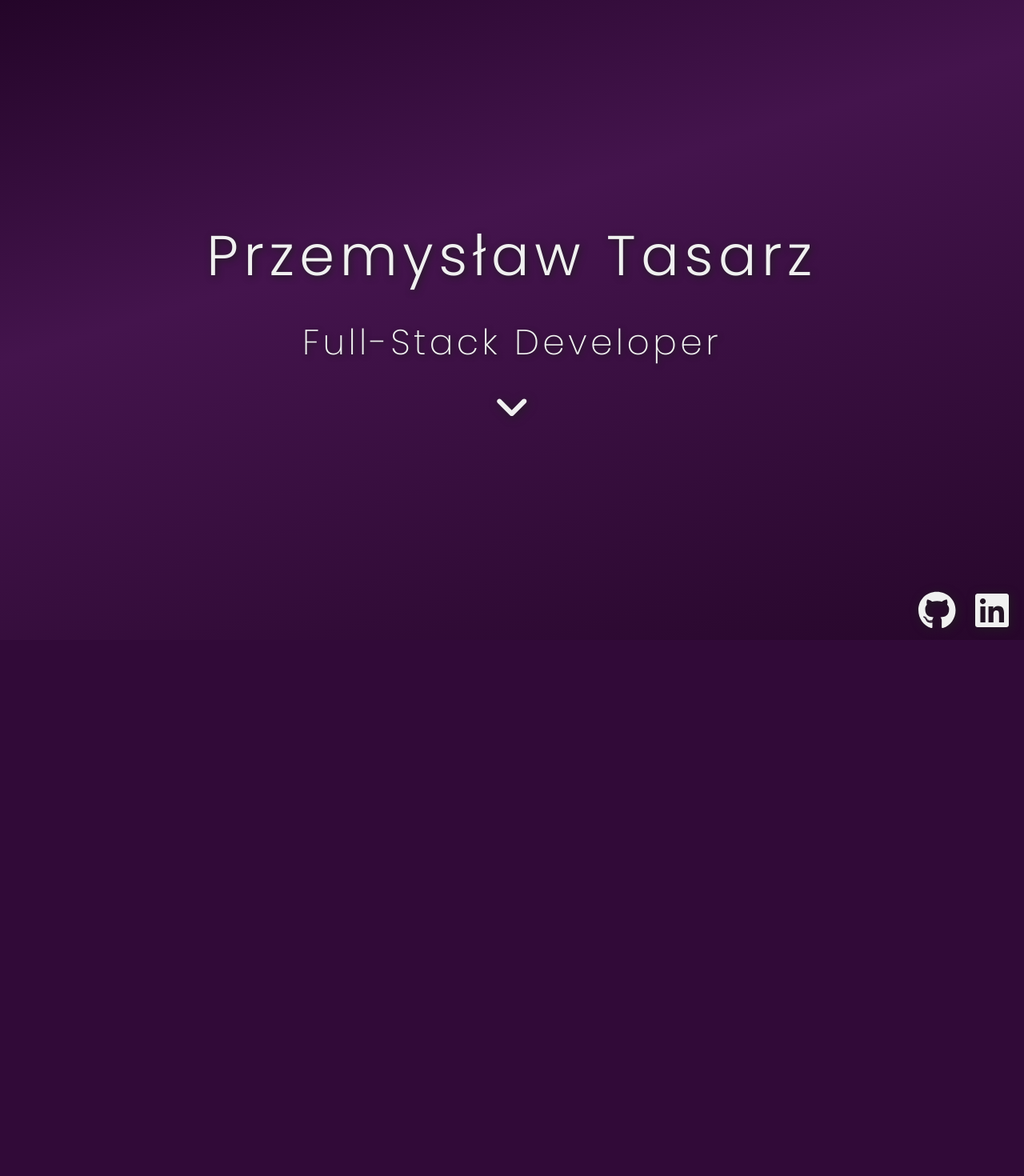
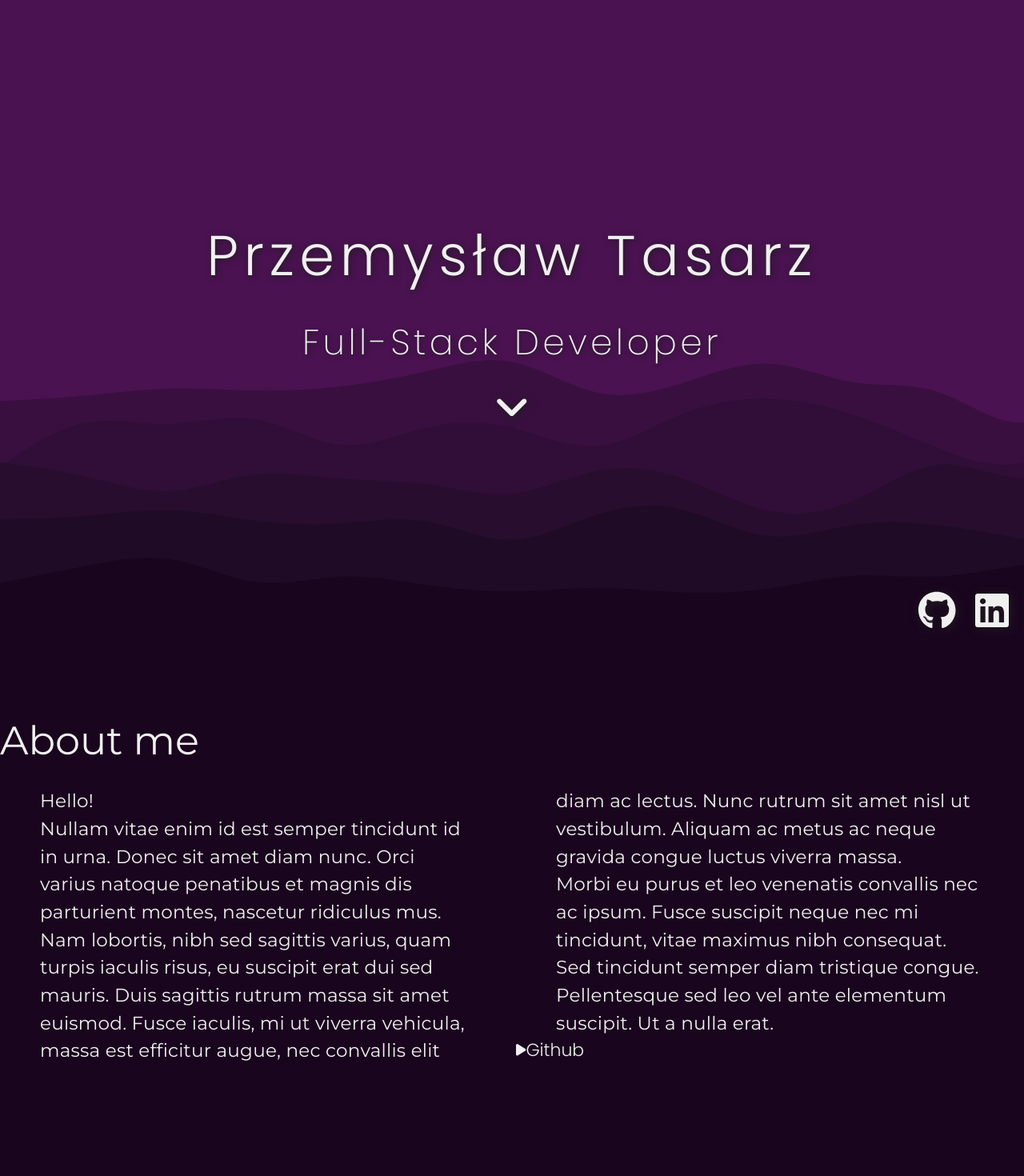
Before and after one commit to TheTasak/Portfolio, a React (Vite) app: page / in a window 1280 px wide. Shown: the top 1470 px of the page at 80% size. Built offline with nearby package versions, Linux system fonts and the light colour scheme.

Commit message:
about me template section (in progress)

```diff
--- a/index.html
+++ b/index.html
@@ -5,7 +5,7 @@
     <link rel="icon" type="image/svg+xml" href="/vite.svg" />
     <link rel="preconnect" href="https://fonts.googleapis.com">
     <link rel="preconnect" href="https://fonts.gstatic.com" crossorigin>
-    <link href="https://fonts.googleapis.com/css2?family=Poppins:ital,wght@0,200;0,300;1,100&display=swap" rel="stylesheet">
+    <link href="https://fonts.googleapis.com/css2?family=Montserrat:wght@300;400;600&family=Poppins:ital,wght@0,200;0,300;1,100&display=swap" rel="stylesheet">
     <script defer src="app.tsx"></script>
     <meta name="viewport" content="width=device-width, initial-scale=1.0" />
     <title>Portfolio</title>
--- a/src/App.scss
+++ b/src/App.scss
@@ -1,7 +1,32 @@
+@import './variables.scss';
+
 body {
   margin: 0;
 
   .App {
     width: 100%;
   }
+  .box-center {
+    display: flex;
+    flex-direction: row;
+    flex-wrap: wrap;
+    overflow: hidden;
+
+    align-content: center;
+    justify-content: center;
+  }
+  .content-center {
+    display: flex;
+    flex-direction: column;
+    align-content: center;
+    row-gap: 1rem;
+
+    text-align: center;
+    color: $mainFontColor;
+    font-size: 3rem;
+  }
+
+  .hidden {
+    opacity: 0;
+  }
 }
--- a/src/components/About/About.scss
+++ b/src/components/About/About.scss
@@ -1,24 +1,37 @@
 @import '../../variables.scss';
 
 .about {
-    padding-top: 2000px;
-    background-color: rgb(49, 10, 56);
+    min-height: 100vh;
+    padding-top: 4rem;
+    background-color: #1a051e;
 
-    .content-center {
-        display: flex;
-        flex-direction: column;
-        align-content: center;
-        row-gap: 1rem;
-
-        text-align: center;
-        color: $mainFontColor;
-        font-size: 3rem;
-    }
     .hidden {
-        opacity: 0;
-        transition: 2s all ease-out;
+        transform: translateX(-25%);
+        transition: 2s all ease-in-out;
     }
     .hidden.show {
+        transform: translateX(0);
         opacity: 1;
     }
+
+    .text-header {
+        text-align: left;
+        font-family: 'Montserrat';
+        font-size: 0.75em;
+    }
+
+    .content {
+        column-count: 2;
+        column-gap: 10px;
+
+        .description {
+            font-family: 'Montserrat';
+            font-weight: 400;
+            font-size: 0.35em;
+            text-align: left;
+            letter-spacing: 0.01em;
+            line-height: 1.5em;
+            padding: 0 50px;
+        }
+    }
 }
--- a/src/components/About/About.tsx
+++ b/src/components/About/About.tsx
@@ -1,12 +1,23 @@
 import "./About.scss";
+import Skill from "./Skill";
+import { faGithub, faLinkedin } from '@fortawesome/free-brands-svg-icons';
 
 const About = () => {
 
     return (
         <div className="about" id="about">
             <div className="content-center">
-                <div className="text-main hidden">Przemysław Tasarz</div>
-                <div className="text-sub hidden">Full-Stack Developer</div>
+                <div className="text-header hidden">About me</div>
+                <div className="content hidden">
+                    <div className="description">Hello!<br></br>
+                        Nullam vitae enim id est semper tincidunt id in urna. Donec sit amet diam nunc. Orci varius natoque penatibus et magnis dis parturient montes, nascetur ridiculus mus. Nam lobortis, nibh sed sagittis varius, quam turpis iaculis risus, eu suscipit erat dui sed mauris. Duis sagittis rutrum massa sit amet euismod. Fusce iaculis, mi ut viverra vehicula, massa est efficitur augue, nec convallis elit diam ac lectus. Nunc rutrum sit amet nisl ut vestibulum. Aliquam ac metus ac neque gravida congue luctus viverra massa.
+                        <br></br>
+                        Morbi eu purus et leo venenatis convallis nec ac ipsum. Fusce suscipit neque nec mi tincidunt, vitae maximus nibh consequat. Sed tincidunt semper diam tristique congue. Pellentesque sed leo vel ante elementum suscipit. Ut a nulla erat.
+                    </div>
+                    <div className="skills">
+                        <Skill icon={faGithub} title="Github" />
+                    </div>
+                </div>
             </div>
         </div>
     )
--- /dev/null
+++ b/src/components/About/Skill.scss
@@ -0,0 +1,4 @@
+.skill {
+    text-align: left;
+    font-size: 1rem;
+}
--- /dev/null
+++ b/src/components/About/Skill.tsx
@@ -0,0 +1,15 @@
+import { FontAwesomeIcon } from '@fortawesome/react-fontawesome';
+import { faPlay } from '@fortawesome/free-solid-svg-icons';
+import './Skill.scss';
+
+const Skill = ({icon, title}: {icon: any, title: string}) => {
+    return (
+        <div className='skill'>
+            <FontAwesomeIcon icon={faPlay} size="xs" />
+            {title}
+            {/* <FontAwesomeIcon icon={icon} size="1x" /> */}
+        </div>
+    )
+}
+
+export default Skill;
--- a/src/components/Header/Header.scss
+++ b/src/components/Header/Header.scss
@@ -1,35 +1,42 @@
 @import '../../variables.scss';
 
-@keyframes loadInContent {
+@keyframes loadInContentLeft {
     0% {
-        filter: blur(4px);
-        transform: translateY(-75%);
-        color: rgba($color: $mainFontColor, $alpha: 0);
+        filter: blur(8px);
+        transform: translateX(-75%);
+        opacity: 0;
     }
     100% {
         filter: blur(0);
-        transform: translateY(0);
-        color: rgba($color: $mainFontColor, $alpha: 1);
+        transform: translateX(0);
+        opacity: 1;
+    }
+}
+
+@keyframes loadInContentRight {
+    0% {
+        filter: blur(8px);
+        transform: translateX(75%);
+        opacity: 0;
+    }
+    100% {
+        filter: blur(0);
+        transform: translateX(0);
+        opacity: 1;
     }
 }
 
 .header {
-    display: flex;
-    flex-direction: row;
-    flex-wrap: wrap;
+    position: relative;
 
-    align-content: center;
-    justify-content: center;
-
-    background: rgb(36,5,41);
-    background: linear-gradient(163deg, rgba(36,5,41,1) 0%, rgba(68,20,77,1) 38%, rgba(39,7,43,1) 100%);
+    background: url("../../assets/waves.svg");
+    background-repeat: no-repeat;
+    background-size: cover;
 
     width: 100%;
     height: 100vh;
 
     .content-center {
-        animation: 1s ease-out 0s 1 loadInContent;
-
         display: flex;
         flex-direction: column;
         align-content: center;
@@ -40,29 +47,33 @@
         font-size: 3rem;
 
         .text-main {
+            animation: 1s ease-in-out 0s 1 loadInContentLeft;
             font-size: 3.2rem;
             letter-spacing: 0.3rem;
             font-weight: 500;
             text-shadow: 2px 2px 8px $textShadowColor;
         }
         .text-sub {
+            animation: 1.2s ease-in-out 0s 1 loadInContentRight;
             font-size: 2rem;
             letter-spacing: 0.2rem;
             font-weight: 200;
             text-shadow: 2px 2px 6px $textShadowColor;
         }
         svg {
+            animation: 1.3s ease-in-out 0s 1 loadInContentRight;
             cursor: pointer;
-            transition: 0.5s color ease-out;
+            transition: 0.75s color ease-in-out, 0.5s transform ease-in-out;
             &:hover {
                 color: $mainFontColorHover;
+                transform: translateY(10%);
             }
             filter: drop-shadow(2px 2px 6px  $textShadowColor);
         }
     }
 
     .links {
-        animation: 1s ease-out 0s 1 loadInContent;
+        animation: 1.3s ease-out 0s 1 loadInContentRight;
 
         position: absolute;
         bottom: 0%;
--- a/src/components/Header/Header.tsx
+++ b/src/components/Header/Header.tsx
@@ -7,7 +7,7 @@ import { scrollInto } from "../Utilities/Utilities";
 const Header = () => {
 
     return (
-        <div className="header">
+        <div className="header box-center">
             <div className="content-center">
                 <div className="text-main">Przemysław Tasarz</div>
                 <div className="text-sub">Full-Stack Developer</div>
```
Also changed, not shown: src/assets/waves.svg (added).
